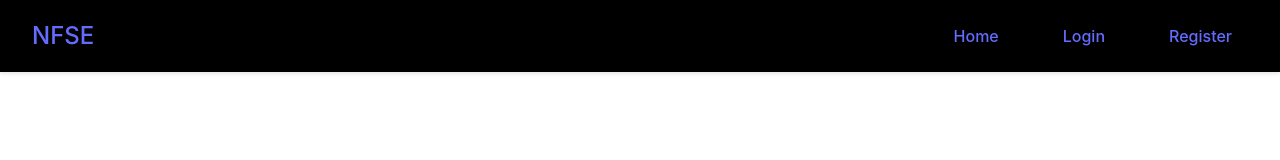
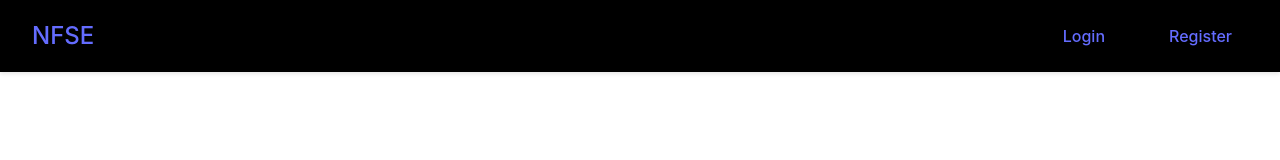
Before and after one commit to g-ae/NFSE, a React app in the folder frontend/: page /login in a window 1280 px wide. Shown: the top 160 px of the page. Built offline with nearby package versions, Linux system fonts and the light colour scheme; the HTML template or start-up script is replaced by a standard one.

Commit message:
removed Home button from navbar

```diff
--- a/frontend/src/components/NavBar.jsx
+++ b/frontend/src/components/NavBar.jsx
@@ -58,7 +58,6 @@ function NavBar() {
             <Link to="/">NFSE</Link>
         </div>
         <div className="navbar-links">
-            <Link to="/" className="nav-link">Home</Link>
             <UserSection />
         </div>
     </nav>
```
